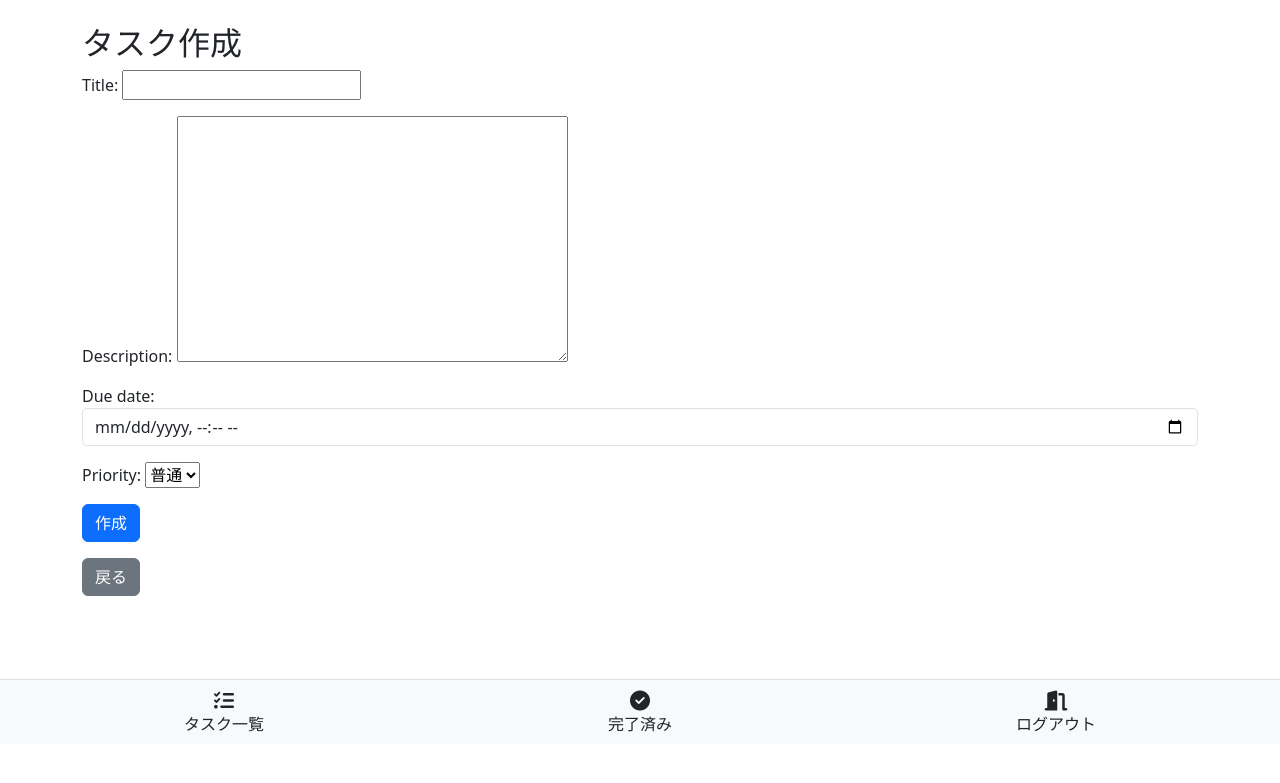
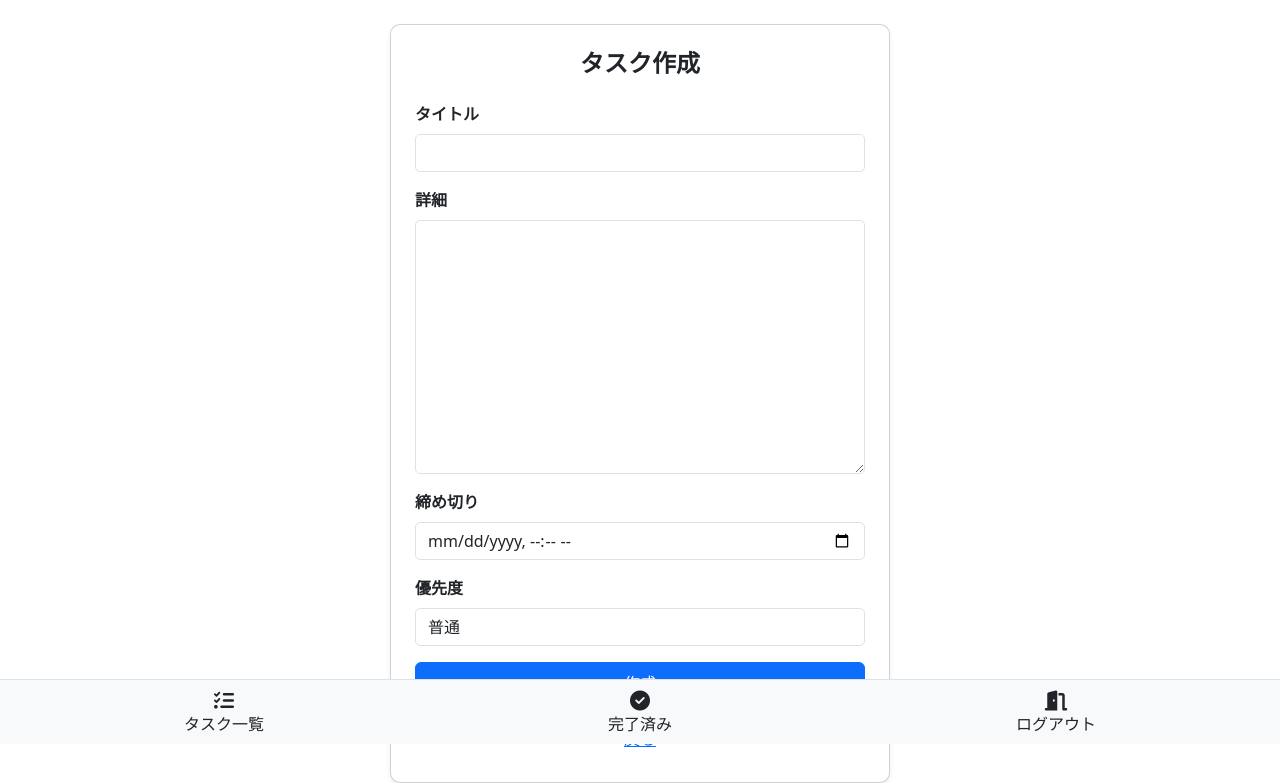
Before and after one commit to Saburi314/yarungo, a Django app: page /yarungo/tasks/create/ in a window 1280 px wide. Shown: the part 56-839 px from the top of the page. Before the commit the page ends 788 px from the top, so only its background shows below. Run offline with Django 5.2, Linux system fonts and the light colour scheme; the visitor is signed in with stand-in values (Sample User, id 1).

Commit message:
タスク作成、編集ページのデザイン

```diff
--- a/templates/tasks/task_form.html
+++ b/templates/tasks/task_form.html
@@ -1,4 +1,6 @@
 {% extends 'base.html' %}
+
+{% load custom_filters %}
 
 {% block title %}
     {% if form.instance.pk %}
@@ -9,7 +11,9 @@
 {% endblock %}
 
 {% block content %}
-<h2>
+<div class="d-flex justify-content-center align-items-center">
+    <div class="card shadow-sm p-4" style="width: 100%; max-width: 500px;">
+        <h2 class="text-center mb-4">
             {% if form.instance.pk %}
                 タスク編集
             {% else %}
@@ -19,8 +23,34 @@
 
         <form method="post">
             {% csrf_token %}
-    {{ form.as_p }}
-    <button type="submit" class="btn btn-primary">
+
+            <!-- 全体のエラーメッセージ -->
+            {% if form.non_field_errors %}
+            <div class="alert alert-danger">
+                {% for error in form.non_field_errors %}
+                <p class="mb-0">{{ error }}</p>
+                {% endfor %}
+            </div>
+            {% endif %}
+
+            <!-- 各フィールドのエラーメッセージを含むフォーム -->
+            {% for field in form %}
+            <div class="mb-3">
+                <label for="{{ field.id_for_label }}" class="form-label fw-bold">
+                    {{ field.label }}
+                </label>
+                {{ field|add_class:"form-control" }}
+                {% if field.errors %}
+                <div class="text-danger small mt-1">
+                    {% for error in field.errors %}
+                    <p class="mb-0">{{ error }}</p>
+                    {% endfor %}
+                </div>
+                {% endif %}
+            </div>
+            {% endfor %}
+
+            <button type="submit" class="btn btn-primary w-100 py-2">
                 {% if form.instance.pk %}
                     更新
                 {% else %}
@@ -29,5 +59,9 @@
             </button>
         </form>
 
-<a href="{% url 'task_list' %}" class="btn btn-secondary mt-3">戻る</a>
+        <div class="text-center mt-3">
+            <a href="{% url 'task_list' %}" class="btn btn-link">戻る</a>
+        </div>
+    </div>
+</div>
 {% endblock %}
--- a/yarungo/views.py
+++ b/yarungo/views.py
@@ -47,6 +47,12 @@ class TaskForm(forms.ModelForm):
     class Meta:
         model = Task
         fields = ['title', 'description', 'due_date', 'priority']
+        labels = {
+            'title': 'タイトル',  # 日本語のラベル
+            'description': '詳細',
+            'due_date': '締め切り',
+            'priority': '優先度',
+        }
         widgets = {
             'due_date': forms.DateTimeInput(attrs={
                 'type': 'datetime-local',
```
Also changed, not shown: 1 other file. Lines whose indentation alone changed are shown as unchanged.
